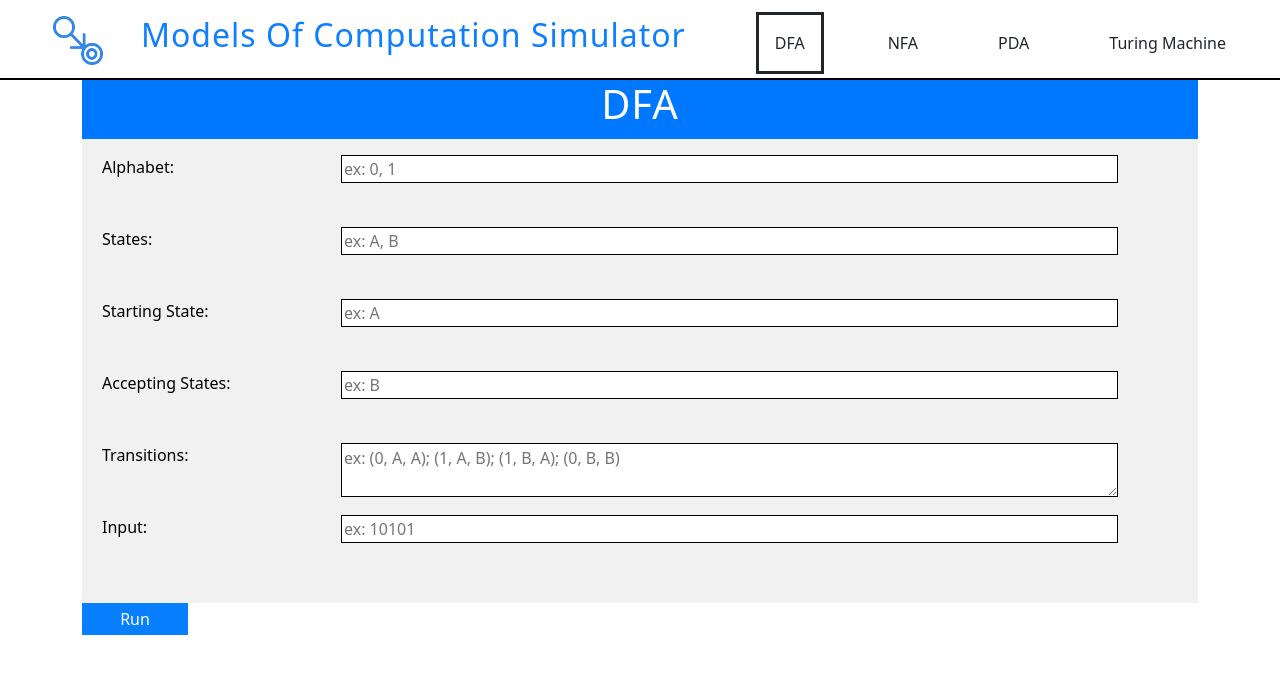
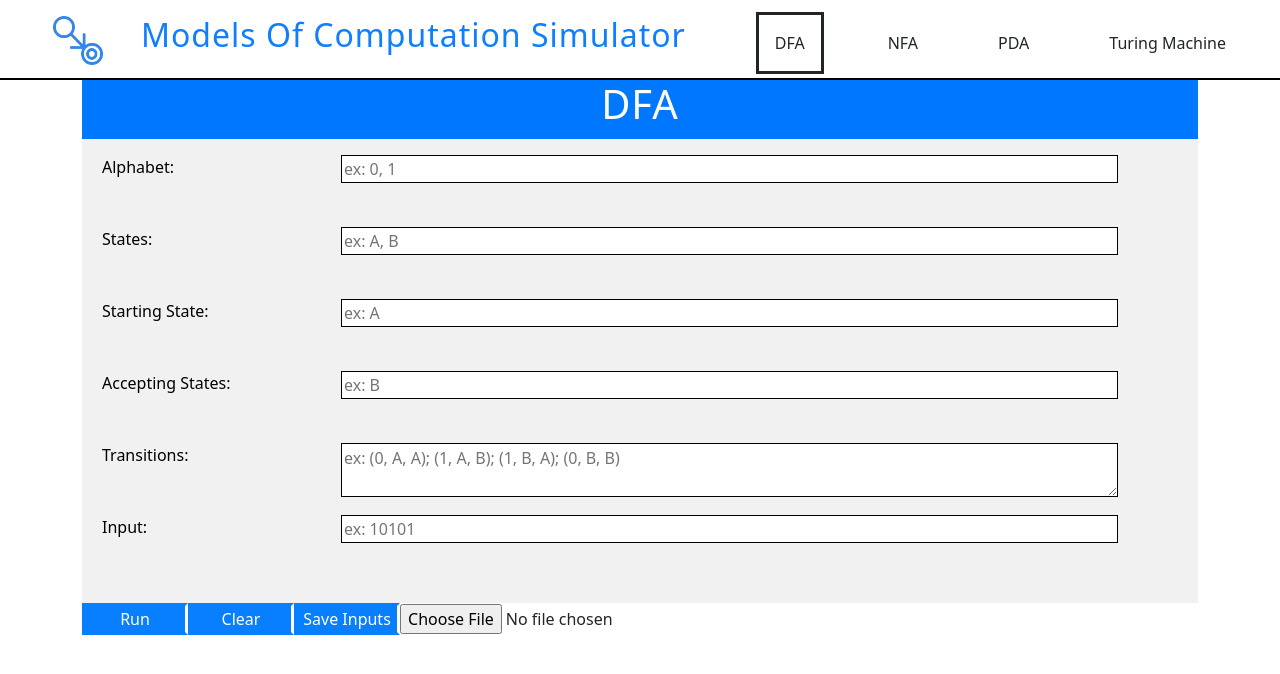
Before and after one commit to AndrewKnotts/ModelsOfCompSimulator, a React (Create React App) app in the folder client/: page / in a window 1280 px wide. Shown: the top 674 px of the page. Built offline with nearby package versions, Linux system fonts and the light colour scheme.

Commit message:
Added clear, upload, and download functionality

```diff
--- a/client/src/components/input/InputArea.css
+++ b/client/src/components/input/InputArea.css
@@ -23,20 +23,23 @@ input[type="text"] {
   border: 1px solid black;
 }
 
-input[type="button"] {
+input[type="Button"] {
+  flex: 1;
+  flex-direction: row;
   background-color: #077fff;
   color: white;
   text-decoration: none;
   cursor: pointer;
   border: solid;
   width: 9.5%;
-  display: block;
+  display: inline-block;
   padding: 14px, 28px;
   font-size: 16px;
   cursor: pointer;
   text-align: center;
   text-decoration-color: white;
   border-color: transparent;
+  border-right: solid;
 }
 
 textarea {
@@ -61,7 +64,8 @@ textarea {
 }
 
 .btnGroup {
-  transform: translateX(0%);
   padding-bottom: 1rem;
   width: 100%;
+  flex-direction: row;
+  flex: 1;
 }
--- a/client/src/pages/DFA.js
+++ b/client/src/pages/DFA.js
@@ -1,4 +1,4 @@
-import React, { Component } from 'react'
+import React, { Component, useState } from 'react'
 import './styles.css';
 import { DFAModel } from '../components/input/DFAModel';
 import State from '../components/state/State';
@@ -18,8 +18,8 @@ export default class DFA extends Component {
             acceptingStatesDFA: localStorage.getItem('acceptingStatesDFA'),
             transitionsDFA: localStorage.getItem('transitionsDFA'),
             inputDFA: localStorage.getItem('inputDFA'),
-            modelStates: [],
-            modelTransitions: []
+            //modelStates: [],
+            //modelTransitions: []
         };
         this.handleChange = this.handleChange.bind(this);
         this.handleSubmit = this.handleSubmit.bind(this);
@@ -57,6 +57,49 @@ export default class DFA extends Component {
         }
         console.log(this.outputDest, this.outputSymbols);
 
+    }
+
+    handleSaveToPC = (jsonData) => {
+        const fileName = prompt('Enter a name for the file.');
+        const fileData = JSON.stringify(jsonData);
+        const blob = new Blob([fileData], { type: "text/plain" });
+        const url = URL.createObjectURL(blob);
+        const link = document.createElement('a');
+        link.download = `${fileName}.json`;
+        link.href = url;
+        link.click();
+    }
+
+    clearInputs = () => {
+        this.setState({
+            alphabetDFA: "",
+            statesDFA: "",
+            startingStateDFA: "",
+            acceptingStatesDFA: "",
+            transitionsDFA: "",
+            inputDFA: ""
+        })
+    }
+
+    Upload = (evt, field) => {
+        //const [files, setFiles] = useState("");
+
+        //const handleChange = e => {
+        const fileReader = new FileReader();
+        fileReader.readAsText(evt.target.files[0], "UTF-8");
+        fileReader.onload = (event) => {
+            //console.log(event.target.result);
+            let myObj = JSON.parse(event.target.result);
+            console.log(myObj);
+            this.setState({
+                alphabetDFA: myObj.alphabetDFA,
+                statesDFA: myObj.statesDFA,
+                startingStateDFA: myObj.startingStateDFA,
+                acceptingStatesDFA: myObj.acceptingStatesDFA,
+                transitionsDFA: myObj.transitionsDFA,
+                inputDFA: myObj.inputDFA,
+            });
+        }
     }
 
     render() {
@@ -101,6 +144,9 @@ export default class DFA extends Component {
 
                 <div className='btnGroup'>
                     <input onClick={(event) => this.handleSubmit(event)} type="button" value="Run" />
+                    <input onClick={this.clearInputs} type="button" value="Clear" />
+                    <input onClick={() => this.handleSaveToPC(this.state)} type="button" value="Save Inputs" />
+                    <input onChange={this.Upload} type="file" />
                 </div>
 
                 <div className='visualArea'>
--- a/client/src/pages/NFA.js
+++ b/client/src/pages/NFA.js
@@ -72,6 +72,49 @@ export default class NFA extends Component {
 
     }
 
+    handleSaveToPC = (jsonData) => {
+        const fileName = prompt('Enter a name for the file.');
+        const fileData = JSON.stringify(jsonData);
+        const blob = new Blob([fileData], { type: "text/plain" });
+        const url = URL.createObjectURL(blob);
+        const link = document.createElement('a');
+        link.download = `${fileName}.json`;
+        link.href = url;
+        link.click();
+    }
+
+    clearInputs = () => {
+        this.setState({
+            alphabetNFA: "",
+            statesNFA: "",
+            startingStateNFA: "",
+            acceptingStatesNFA: "",
+            transitionsNFA: "",
+            inputNFA: ""
+        })
+    }
+
+    Upload = (evt, field) => {
+        //const [files, setFiles] = useState("");
+
+        //const handleChange = e => {
+        const fileReader = new FileReader();
+        fileReader.readAsText(evt.target.files[0], "UTF-8");
+        fileReader.onload = (event) => {
+            //console.log(event.target.result);
+            let myObj = JSON.parse(event.target.result);
+            console.log(myObj);
+            this.setState({
+                alphabetNFA: myObj.alphabetNFA,
+                statesNFA: myObj.statesNFA,
+                startingStateNFA: myObj.startingStateNFA,
+                acceptingStatesNFA: myObj.acceptingStatesNFA,
+                transitionsNFA: myObj.transitionsNFA,
+                inputNFA: myObj.inputNFA,
+            });
+        }
+    }
+
     render() {
 
         return (
@@ -112,6 +155,9 @@ export default class NFA extends Component {
 
                 <div className='btnGroup'>
                     <input onClick={(event) => this.handleSubmit(event)} type="button" value="Run" />
+                    <input onClick={this.clearInputs} type="button" value="Clear" />
+                    <input onClick={(event) => this.handleSaveToPC(this.state)} type="button" value="Save Inputs" />
+                    <input onChange={this.Upload} type="file" />
                 </div>
 
                 <div className='visualArea'>
--- a/client/src/pages/PDA.js
+++ b/client/src/pages/PDA.js
@@ -70,6 +70,53 @@ export default class PDA extends Component {
 
     }
 
+    handleSaveToPC = (jsonData) => {
+        const fileName = prompt('Enter a name for the file.');
+        const fileData = JSON.stringify(jsonData);
+        const blob = new Blob([fileData], { type: "text/plain" });
+        const url = URL.createObjectURL(blob);
+        const link = document.createElement('a');
+        link.download = `${fileName}.json`;
+        link.href = url;
+        link.click();
+    }
+
+    clearInputs = () => {
+        this.setState({
+            inputAlphabetPDA: "",
+            pushdownAlphabetPDA: "",
+            statesPDA: "",
+            startingStatePDA: "",
+            startingStackPDA: "",
+            acceptingStatesPDA: "",
+            transitionsPDA: "",
+            inputPDA: ""
+        })
+    }
+
+    Upload = (evt, field) => {
+        //const [files, setFiles] = useState("");
+
+        //const handleChange = e => {
+        const fileReader = new FileReader();
+        fileReader.readAsText(evt.target.files[0], "UTF-8");
+        fileReader.onload = (event) => {
+            //console.log(event.target.result);
+            let myObj = JSON.parse(event.target.result);
+            console.log(myObj);
+            this.setState({
+                inputAlphabetPDA: myObj.inputAlphabetPDA,
+                pushdownAlphabetPDA: myObj.pushdownAlphabetPDA,
+                statesPDA: myObj.statesPDA,
+                startingStatePDA: myObj.startingStatePDA,
+                startingStackPDA: myObj.startingStackPDA,
+                acceptingStatesPDA: myObj.acceptingStatesPDA,
+                transitionsPDA: myObj.transitionsPDA,
+                inputPDA: myObj.inputPDA,
+            });
+        }
+    }
+
     render() {
 
         return (
@@ -117,6 +164,9 @@ export default class PDA extends Component {
 
                 <div className='btnGroup'>
                     <input onClick={(event) => this.handleSubmit(event)} type="button" value="Run" />
+                    <input onClick={this.clearInputs} type="button" value="Clear" />
+                    <input onClick={(event) => this.handleSaveToPC(this.state)} type="button" value="Save Inputs" />
+                    <input onChange={this.Upload} type="file" />
                 </div>
 
                 <div className='visualArea'>
```
